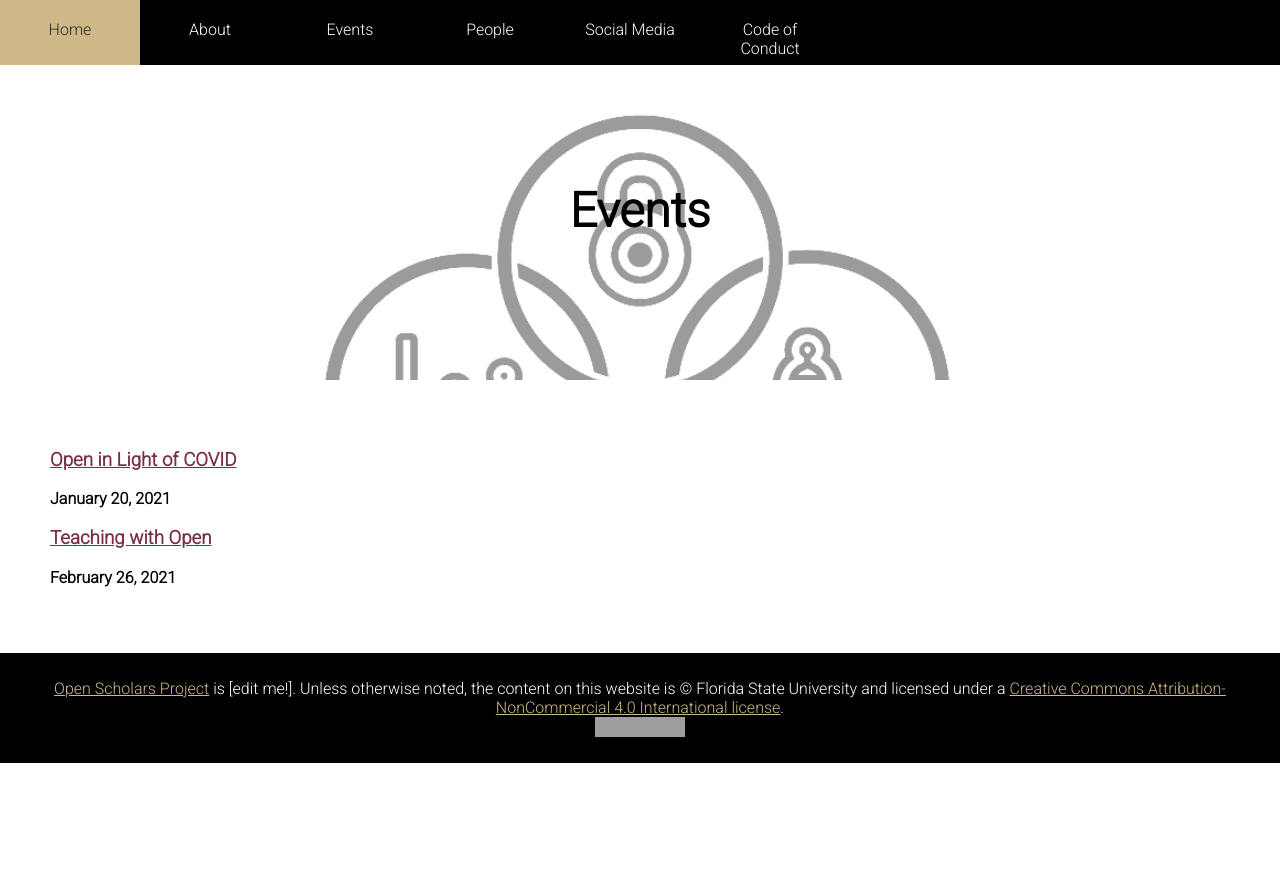
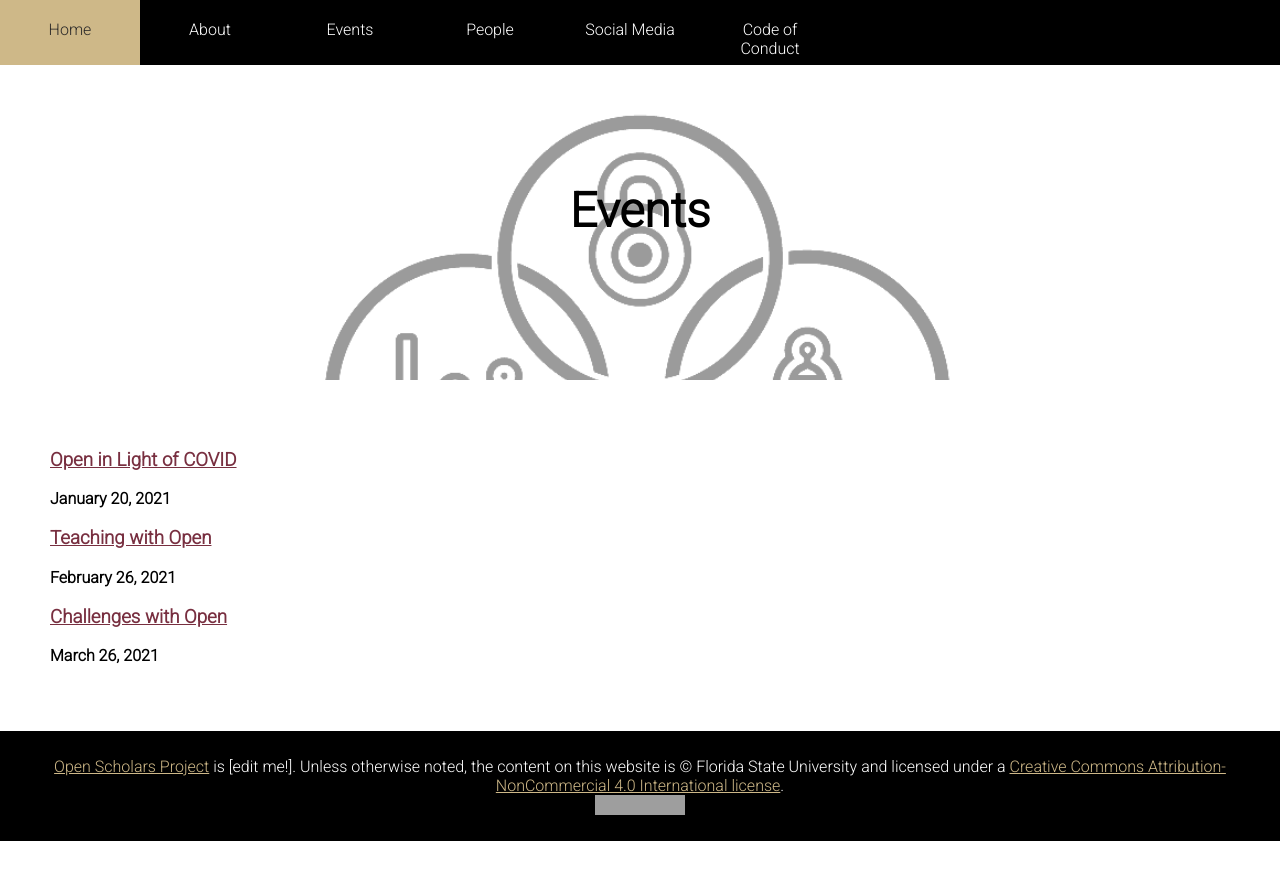
Before and after one commit to openscholars/openscholars.github.io, a Jekyll site: the page built from events.md, in a window 1280 px wide. Shown: the top 880 px of the page. Built offline with Jekyll 4.4.1, drawn with Linux system fonts in a browser that asks for light colours; grey boxes are pictures that could not be loaded.

Commit message:
Update events.md

```diff
--- a/events.md
+++ b/events.md
@@ -10,3 +10,6 @@ permalink: /events/
 
 ### [Teaching with Open](https://calendar.fsu.edu/event/open_scholars_project_teaching_with_open#.X8pZkZNKjR0)
 **February 26, 2021**
+
+### [Challenges with Open](https://calendar.fsu.edu/event/open_scholars_project_challenges_with_open#.YFUYUp1Kg2w)
+**March 26, 2021**
```
